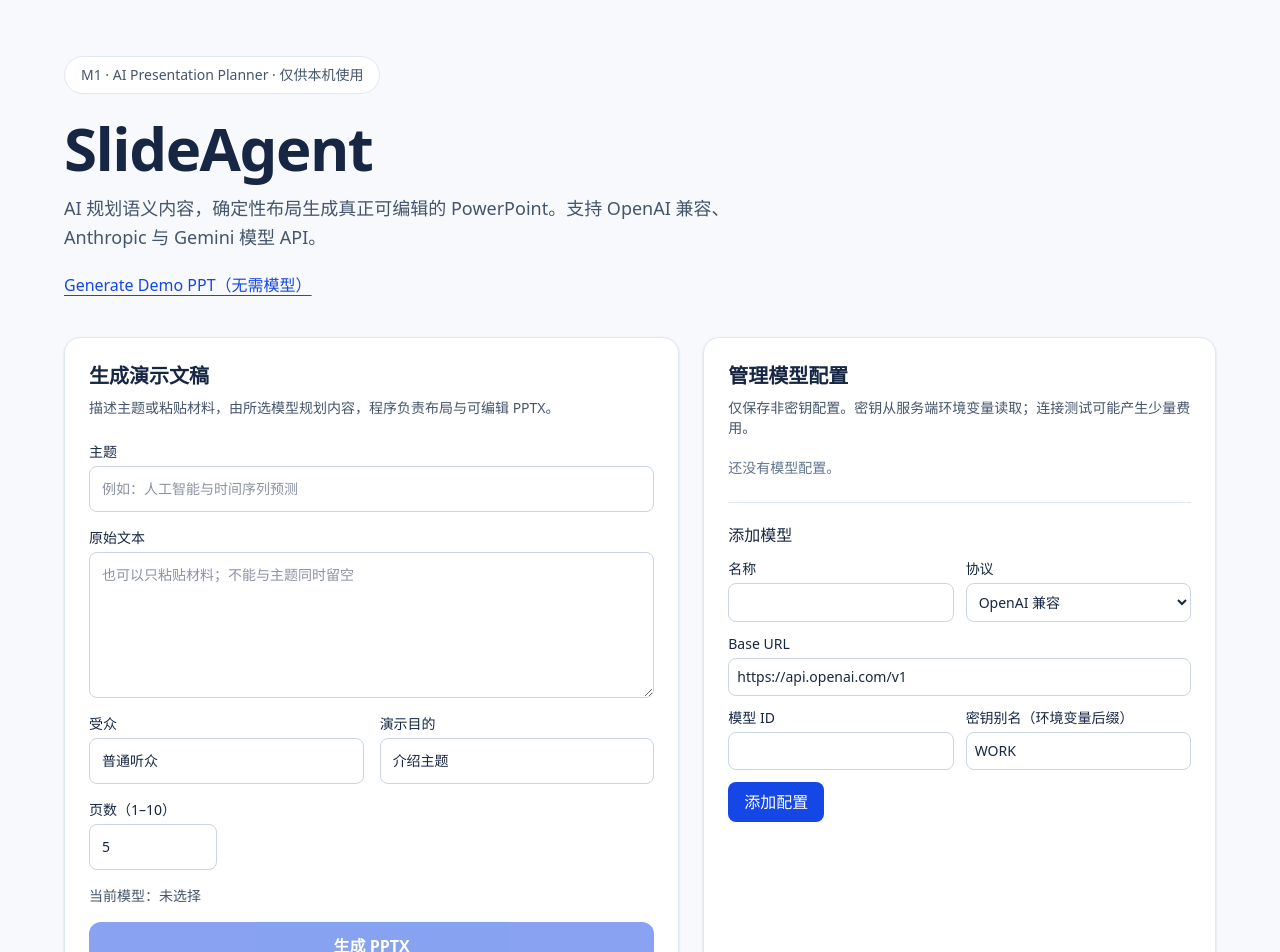
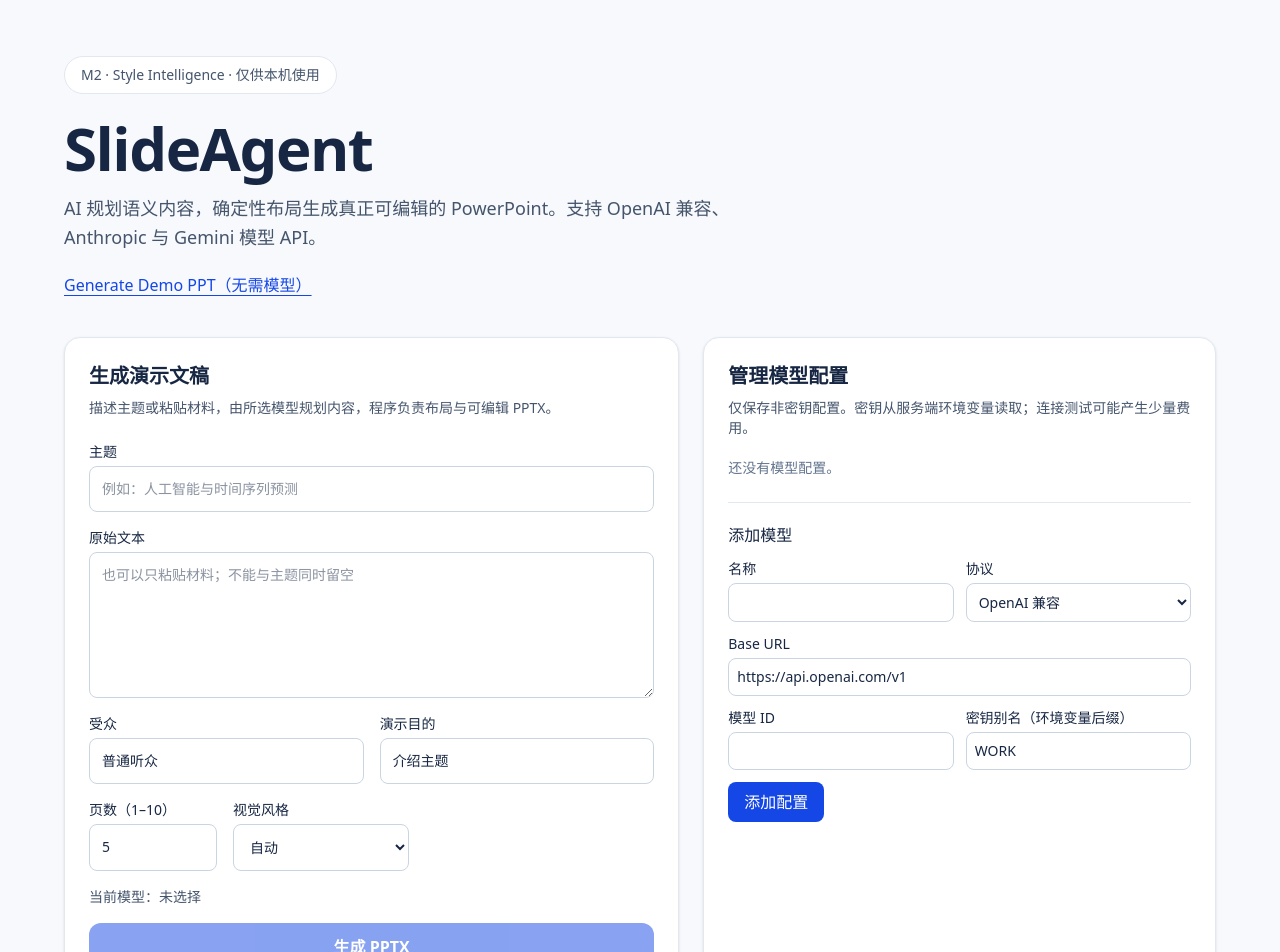
Before and after one commit to Wadaxiwakaka/slide-agent, a Next.js app: page / in a window 1280 px wide. Shown: the top 952 px of the page. Built offline with nearby package versions, Linux system fonts and the light colour scheme.

Commit message:
feat: choose and display presentation styles

```diff
--- a/src/app/page.tsx
+++ b/src/app/page.tsx
@@ -3,7 +3,7 @@
 export default function Home() {
   return <main className="min-h-screen bg-[#f7f9fc] px-5 py-14 text-[#172743] sm:px-8">
     <div className="mx-auto max-w-6xl">
-      <div className="inline-flex rounded-full border border-slate-200 bg-white px-4 py-2 text-sm text-slate-600">M1 · AI Presentation Planner · 仅供本机使用</div>
+      <div className="inline-flex rounded-full border border-slate-200 bg-white px-4 py-2 text-sm text-slate-600">M2 · Style Intelligence · 仅供本机使用</div>
       <h1 className="mt-6 text-5xl font-bold tracking-tight sm:text-6xl">SlideAgent</h1>
       <p className="mt-4 max-w-2xl text-lg leading-relaxed text-slate-600">AI 规划语义内容，确定性布局生成真正可编辑的 PowerPoint。支持 OpenAI 兼容、Anthropic 与 Gemini 模型 API。</p>
       <a href="/api/demo" download="slide-agent-demo.pptx" className="mt-5 inline-block text-blue-700 underline underline-offset-4 hover:text-blue-900">Generate Demo PPT（无需模型）</a>
--- a/src/app/studio.tsx
+++ b/src/app/studio.tsx
@@ -2,6 +2,9 @@
 
 import { useCallback, useEffect, useState, type FormEvent } from 'react';
 import ModelSettings, { type PublicSettings } from './model-settings';
+import type { StyleChoice, StyleId } from '../domain/theme';
+
+const styleNames: Record<StyleId, string> = { classic: '经典蓝', dark: '深色科技', warm: '暖色简报' };
 
 async function fetchSettings(): Promise<PublicSettings> {
   const response = await fetch('/api/models');
@@ -16,6 +19,7 @@
   const [audience, setAudience] = useState('普通听众');
   const [purpose, setPurpose] = useState('介绍主题');
   const [slideCount, setSlideCount] = useState(5);
+  const [styleChoice, setStyleChoice] = useState<StyleChoice>('auto');
   const [busy, setBusy] = useState(false);
   const [message, setMessage] = useState('');
 
@@ -29,7 +33,7 @@
     try {
       const response = await fetch('/api/generate', {
         method: 'POST', headers: { 'Content-Type': 'application/json' },
-        body: JSON.stringify({ topic, sourceText, audience, purpose, slideCount }),
+        body: JSON.stringify({ topic, sourceText, audience, purpose, slideCount, styleChoice }),
       });
       if (!response.ok) throw new Error((await response.json()).error ?? '生成失败');
       const url = URL.createObjectURL(await response.blob());
@@ -37,7 +41,10 @@
       link.href = url; link.download = 'slide-agent-generated.pptx';
       document.body.appendChild(link); link.click(); link.remove();
       setTimeout(() => URL.revokeObjectURL(url), 60_000);
-      setMessage('PPTX 已开始下载');
+      const style = response.headers.get('X-SlideAgent-Style');
+      const chosen = style && Object.hasOwn(styleNames, style) ? styleNames[style as StyleId] : null;
+      const fallback = styleChoice === 'auto' && style === 'classic' && response.headers.get('X-SlideAgent-Style-Fallback') === '1';
+      setMessage(chosen ? `PPTX 已开始下载 · ${fallback ? '未识别风格，已使用经典蓝' : `本次风格：${chosen}`}` : 'PPTX 已开始下载');
     } catch (error) { setMessage(error instanceof Error ? error.message : '生成失败'); }
     finally { setBusy(false); }
   }
@@ -53,7 +60,10 @@
           <label className="grid gap-1 text-sm">受众<input name="audience" required maxLength={120} value={audience} onChange={(e) => setAudience(e.target.value)} className="rounded-lg border border-slate-300 p-3" /></label>
           <label className="grid gap-1 text-sm">演示目的<input name="purpose" required maxLength={120} value={purpose} onChange={(e) => setPurpose(e.target.value)} className="rounded-lg border border-slate-300 p-3" /></label>
         </div>
-        <label className="grid gap-1 text-sm">页数（1–10）<input name="slideCount" type="number" min={1} max={10} required value={slideCount} onChange={(e) => setSlideCount(Number(e.target.value))} className="w-32 rounded-lg border border-slate-300 p-3" /></label>
+        <div className="flex flex-wrap gap-4">
+          <label className="grid gap-1 text-sm">页数（1–10）<input name="slideCount" type="number" min={1} max={10} required value={slideCount} onChange={(e) => setSlideCount(Number(e.target.value))} className="w-32 rounded-lg border border-slate-300 p-3" /></label>
+          <label className="grid gap-1 text-sm">视觉风格<select name="styleChoice" value={styleChoice} onChange={(e) => setStyleChoice(e.target.value as StyleChoice)} className="min-w-44 rounded-lg border border-slate-300 p-3"><option value="auto">自动</option><option value="classic">经典蓝</option><option value="dark">深色科技</option><option value="warm">暖色简报</option></select></label>
+        </div>
         <p className="text-sm text-slate-600">当前模型：{settings?.models.find((model) => model.id === settings.activeId)?.name ?? '未选择'}</p>
         <button type="submit" disabled={busy || !settings?.activeId} className="min-h-12 rounded-xl bg-blue-700 px-6 font-semibold text-white hover:bg-blue-800 disabled:cursor-not-allowed disabled:opacity-50">生成 PPTX</button>
         {message && <p role="status" className="text-sm text-slate-700">{message}</p>}
```
Also changed, not shown: 5 other files (tests, documents, lock files or other folders).
